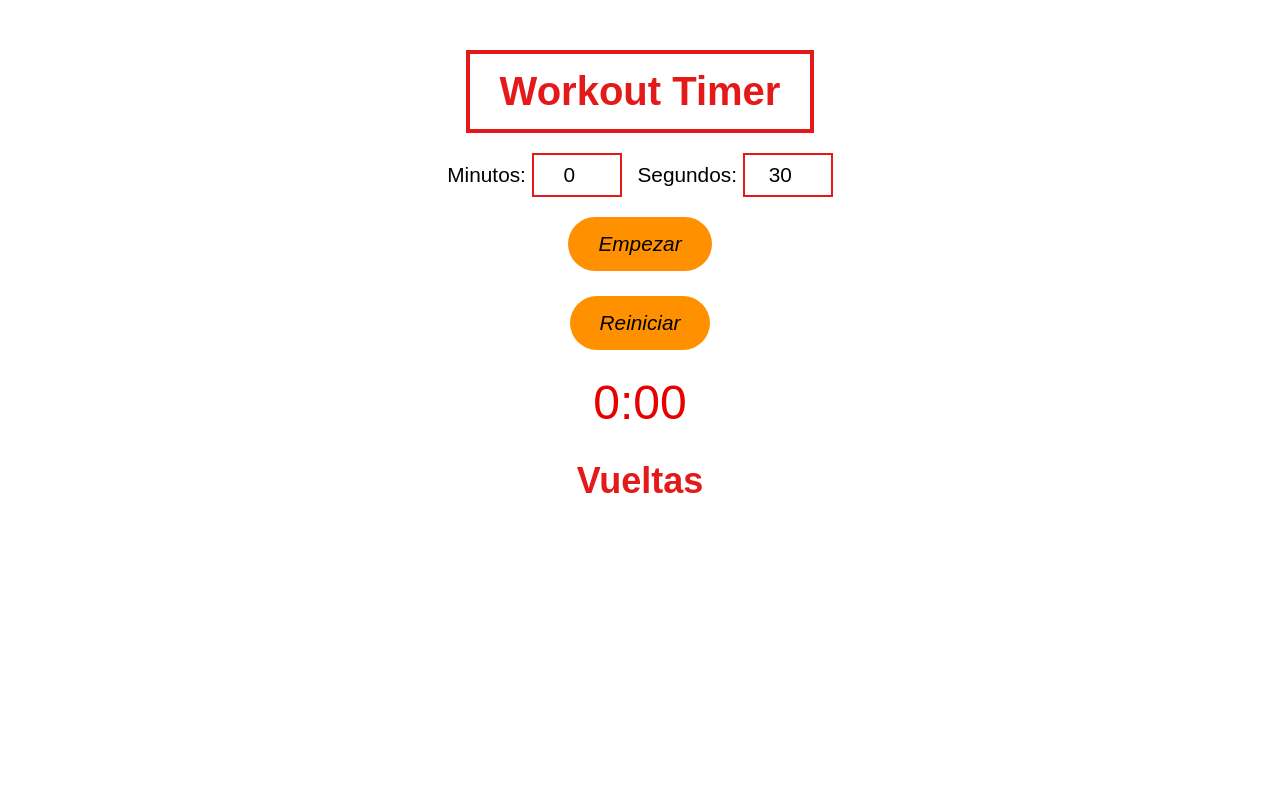
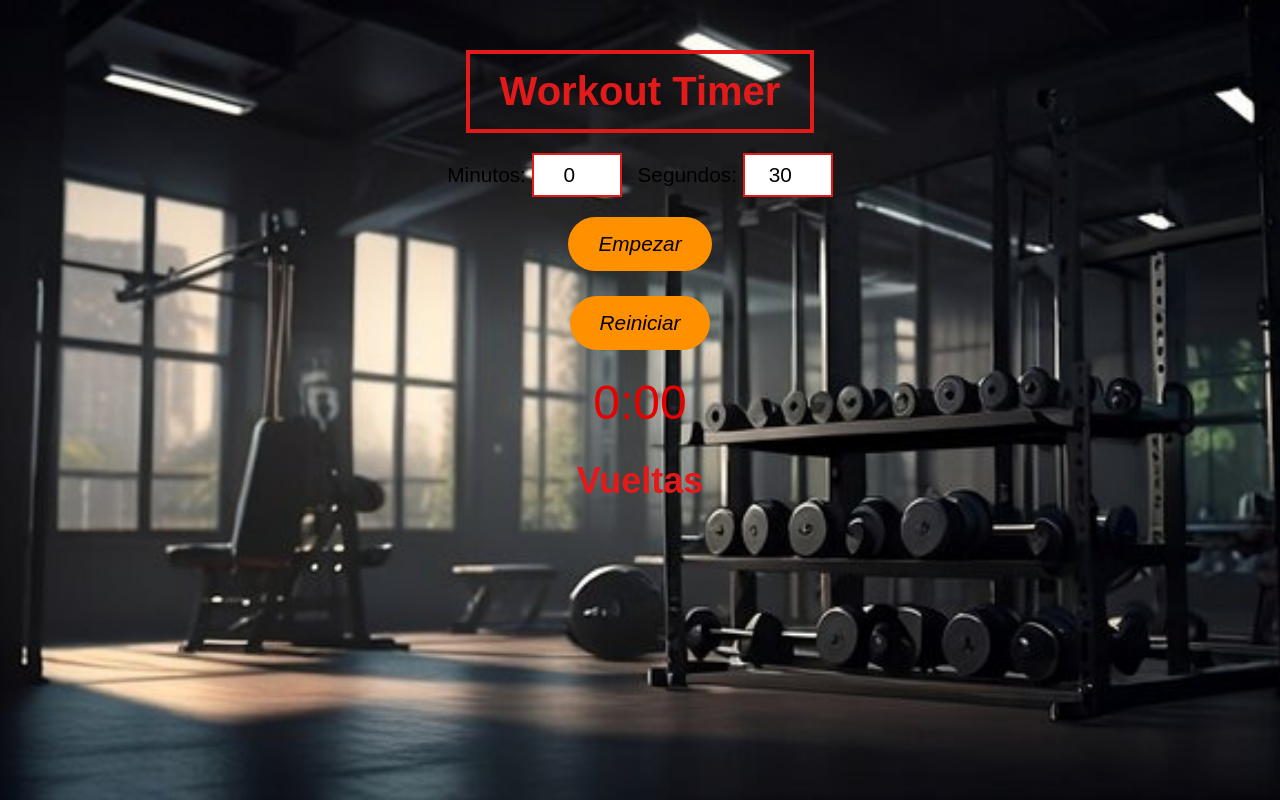
Before and after one commit to Dogta97/TP2-PerrotaJeremias-JavaScript-, a plain HTML site: page index.html in a window 1280 px wide. Drawn offline with Linux system fonts and the light colour scheme.

Commit message:
commit 2

```diff
--- a/style.css
+++ b/style.css
@@ -3,6 +3,11 @@ body {
     text-align: center;
     margin-top: 50px;
     font-size: 1.5rem;
+    background-image: url(./img/gym-img.jpg);
+    background-size: cover;
+    background-position: center;
+    background-repeat: no-repeat;
+    background-attachment: fixed;
 }
 
 .titulo {
```
Also changed, not shown: img/gym-img.jpg (added).
